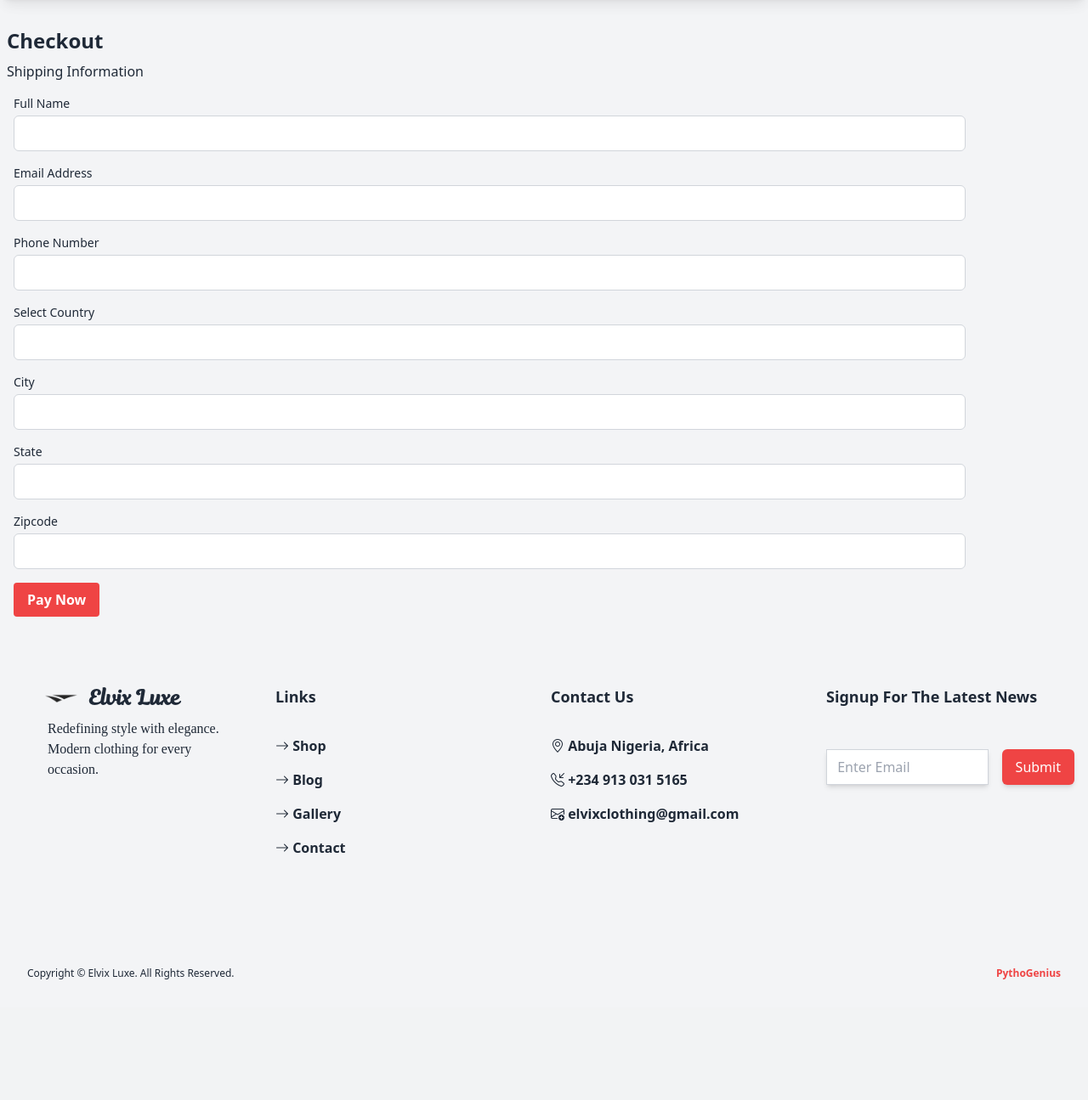
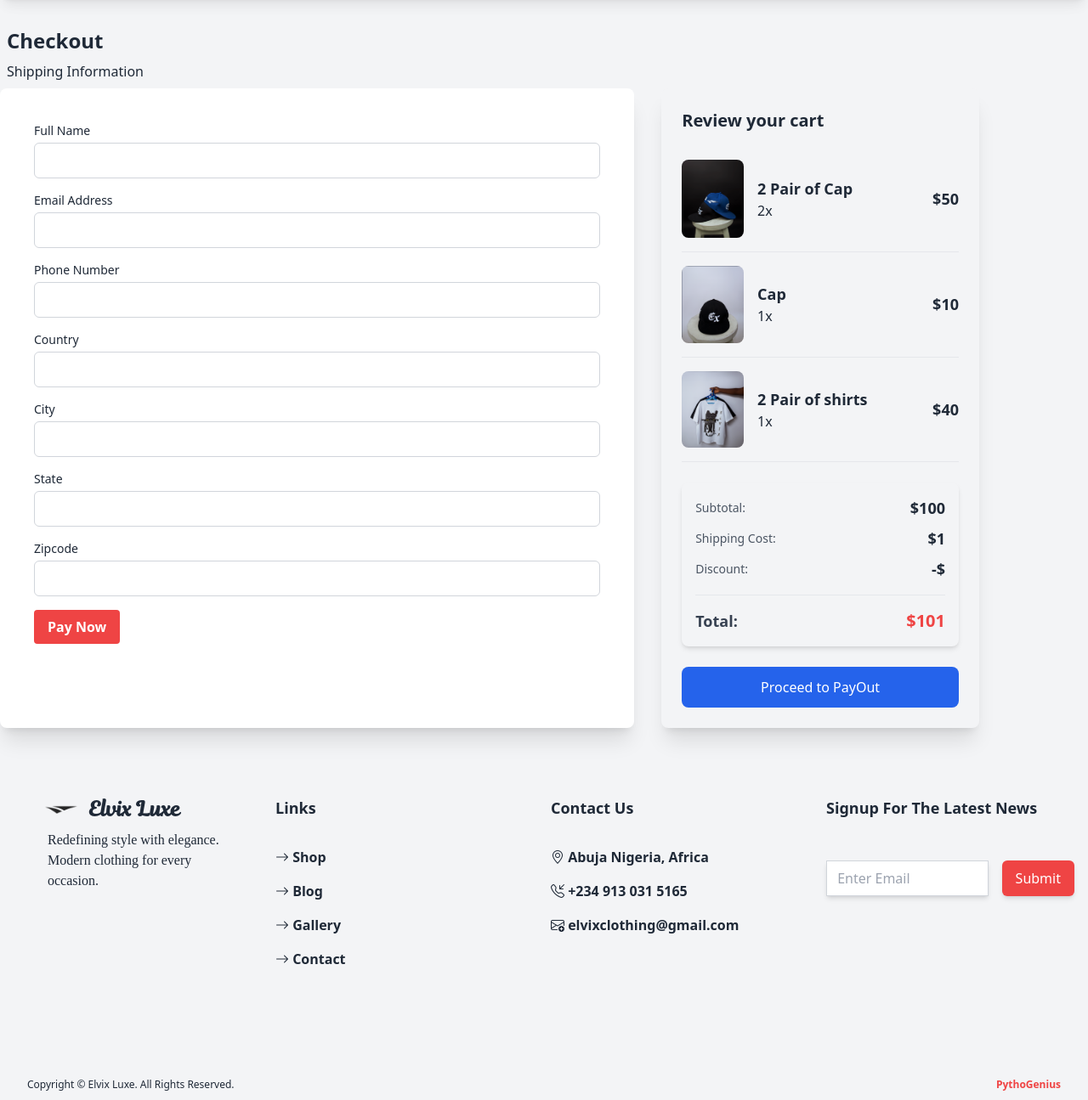
Before and after one commit to Stephen842/Easyshop, a Django app: page /checkout/ in a window 1280 px wide. Shown: the part 112-1407 px from the top of the page at 85% size. Before the commit the page ends 1265 px from the top, so only its background shows below. Run offline with Django 5.2, Linux system fonts and the light colour scheme; a user stored in the database is signed in; data comes from the database, SQL or seed files in the repository; both versions use the stored data as it was after the commit; some libraries are stand-ins or nearby versions; some web fonts are replaced.

Commit message:
finished working on the views.py of the checkout page and partially done with the user interface of the frontend component of the checkout page

```diff
--- a/Store/shop/templates/pages/cart.html
+++ b/Store/shop/templates/pages/cart.html
@@ -185,10 +185,12 @@
                             <label for="coupon" class="block text-sm font-medium text-gray-700 mb-2">Coupon Code</label>
                             <input type="text" id="coupon" name="coupon" class="w-full rounded-md py-2 px-3 outline-none transition-all duration-300 text-gray-800 bg-white shadow-sm focus:ring-2" placeholder="Enter coupon code">
                         </div>
+                        {%comment%}
                         <div class="flex justify-between items-center border-t pt-4">
                             <p class="text-gray-600">Total</p>
                             <p class="text-xl font-semibold text-gray-800">${{ total|intcomma }}</p>
                         </div>
+                        {%endcomment%}
                         <div class="mt-6">
                             <a href="{% url 'checkout' %}" class="block bg-blue-600 hover:bg-blue-700 text-white font-medium text-center py-3 rounded-lg">
                                 Proceed to Checkout
--- a/Store/shop/templates/pages/checkout.html
+++ b/Store/shop/templates/pages/checkout.html
@@ -1,5 +1,6 @@
 {% load static %}
 {% load widget_tweaks %}
+{% load humanize %}
 <!DOCTYPE html>
 <html lang="en">
     <head>
@@ -137,6 +138,8 @@
                 {% endfor %}
             {% endif %}
 
+            <div class="flex flex-col lg:flex-row gap-8">
+                <div class="bg-white shadow-xl w-full lg:w-2/3 rounded-lg p-6">
                     <form method="post" action="{% url 'checkout' %}" class="m-4">
                         {% csrf_token %}
                         <div class="mb-4">
@@ -152,7 +155,7 @@
                             <input type="tel" name="phone" id="phone" required class="mt-1 p-2 border border-gray-300 rounded-md w-full focus:outline-none">
                         </div>
                         <div class="mb-4">
-                    <label for="country" class="block text-sm font-medium"> Select Country</label>
+                            <label for="country" class="block text-sm font-medium"> Country</label>
                             <input type="text" name="country" id="country" required class="mt-1 p-2 border border-gray-300 rounded-md w-full focus:outline-none">
                         </div>
                         <div class="mb-4">
@@ -170,6 +173,55 @@
 
                         <button type="submit" class="bg-red-500 text-white font-bold py-2 px-4 rounded"> Pay Now </button>
                     </form>
+                </div>
+                <div class="bg-gray-100 shadow-xl w-full lg:w-1/3 rounded-lg p-6">
+                    <h2 class="text-xl font-semibold text-gray-800 mb-4">Review your cart</h2>
+
+                    {% for item in cart_items %}
+                        <div class="flex items-center justify-between border-b py-4">
+                            <!-- Product Image -->
+                            <div class="w-1/4">
+                                <img src="{{ item.product.image_0.url }}" alt="Product Image" class="rounded-lg w-full">
+                            </div>
+                            <!-- Product Info -->
+                            <div class="w-3/4 px-4">
+                                <h3 class="text-lg font-semibold text-gray-800">{{ item.product.name }}</h3>
+                                <p class="text-gray-800">{{ item.quantity }}x</p>
+                            </div>
+
+                            <!-- Product Price -->
+                            <div>
+                                <p class="text-lg font-semibold text-gray-800">${{ item.product_price }}</p>
+                            </div>
+                        </div>
+                    {% endfor %}
+
+                    <div class="mt-6 bg-gray-100 rounded-lg p-4 shadow-md">
+                        <div class="flex justify-between items-center">
+                            <p class="text-sm text-gray-600 font-medium">Subtotal:</p>
+                            <p class="text-lg font-semibold text-gray-800">${{ subtotal|intcomma }}</p>
+                        </div>
+                        <div class="flex justify-between items-center mt-2">
+                            <p class="text-sm text-gray-600 font-medium">Shipping Cost:</p>
+                            <p class="text-lg font-semibold text-gray-800">${{ shipping_cost }}</p>
+                        </div>
+                        <div class="flex justify-between items-center mt-2">
+                            <p class="text-sm text-gray-600 font-medium">Discount:</p>
+                            <p class="text-lg font-semibold text-gray-800">-$</p>
+                        </div>
+                        <div class="flex justify-between items-center mt-4 border-t pt-4">
+                            <p class="text-lg font-semibold text-gray-700">Total:</p>
+                            <p class="text-xl font-bold text-red-500">${{ total }}</p>
+                        </div>
+                    </div>
+
+                    <div class="mt-6">
+                        <a href="#" class="block bg-blue-600 hover:bg-blue-700 text-white font-medium text-center py-3 rounded-lg">
+                            Proceed to PayOut
+                        </a>
+                    </div>
+                </div>
+            </div>
         </div>
 
         <footer class="relative w-full py-8">
--- a/Store/shop/views.py
+++ b/Store/shop/views.py
@@ -256,7 +256,33 @@ class Cart(View):
 @method_decorator(login_required, name='dispatch')
 class CheckOut(View):
     def get(self, request):
+
+        # Get cart data from the database from an authenticated user
+        cart_items = CartItem.objects.filter(user=request.user)
+
+        subtotal = 0
+
+        shipping_cost = 1
+
+        cart_details = [] # Store processed cart items
+
+        for item in cart_items:
+            product_price = int(item.product.price.replace(',', '')) * item.quantity  # Multiply product price by it quantity
+            subtotal += product_price # To Accumulate subtotal
+
+            cart_details.append({
+                'product': item.product,
+                'quantity': item.quantity,
+                'product_price': product_price,
+            })
+
+        total = subtotal + shipping_cost
+
         context={
+            'cart_items': cart_details,
+            'subtotal': subtotal,
+            'shipping_cost': shipping_cost,
+            'total': total,
             'title': 'Order Confirmation',
             'newsletter': NewsletterForm(),
         }
```
Also changed, not shown: Store/db.sqlite3. Lines whose indentation alone changed are shown as unchanged.
